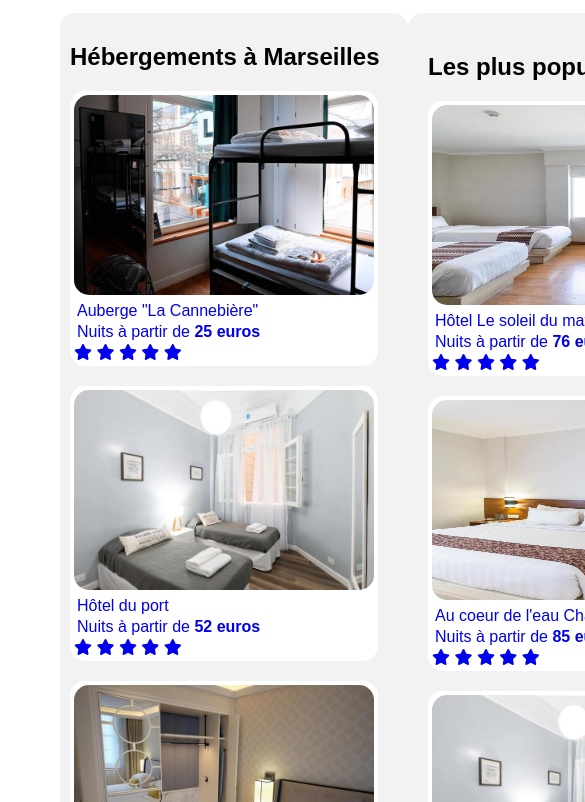
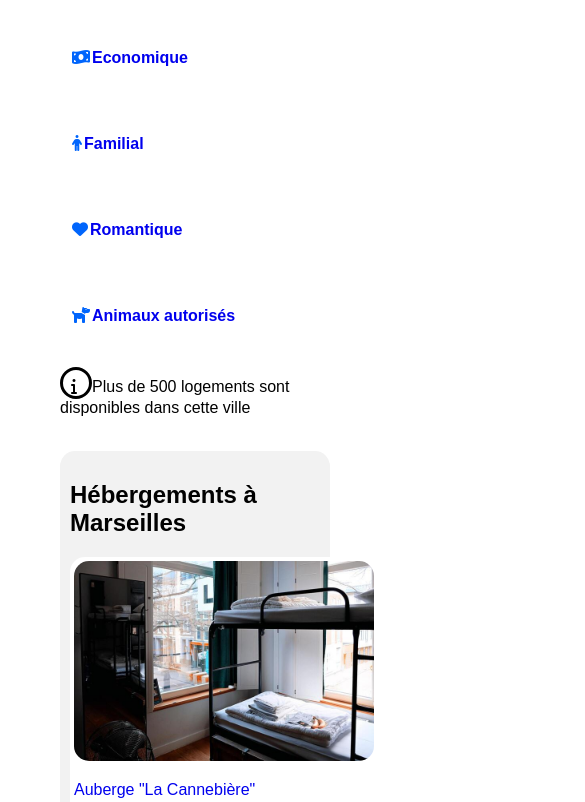
Before and after one commit to Syntaxerror2/Antoine_Fabre_OC, a plain HTML site: page Projet_02_Antoine_Fabre/index.html.html in a window 390 px wide. Shown: the part 554-1356 px from the top of the page, 585 px wide, since content can reach past the window. Drawn offline with Linux system fonts and the light colour scheme; a web font is replaced by a local one.

Commit message:
Add files via upload
Ajout fonction responsive

```diff
--- a/Projet_02_Antoine_Fabre/style.css
+++ b/Projet_02_Antoine_Fabre/style.css
@@ -1,10 +1,44 @@
 
-@media screen and (max-width: 992px) {
 
-}
-@media only screen and (max-width: 768px) {
+@media all and (max-width: 992px) {
     /* smartphone */
+    .container1 {
+        display: flex;
+        flex-direction: column;
+        flex-wrap: wrap;
+        margin: auto;
+
+
     }
+    .container3 {
+
+        flex-direction: column;
+    }
+    footer {
+        flex-direction: column;
+    }
+    #gigadiv {
+        flex-direction: column;
+    }
+    .filters {
+        flex-direction: column;
+    }
+    header {
+        flex-direction: column;
+    }
+    .linky {
+        font-size: 30px;
+
+    }
+
+
+
+
+    }
+
+
+
+@media only screen and (max-width: 768px) {}
 
 @font-face {
     font-family: 'Raleway';
@@ -24,6 +58,7 @@ header {
     display: flex;
     justify-content:space-between;
 }
+
 nav {
     display: flex;
 }
@@ -40,24 +75,41 @@ nav {
     font-weight: bold;
 }
 
-p {
-    margin: 3px;
-}
+
 
 .sfilter {
     font-weight: bold;
     margin-top: 30px;
     padding: 10px;
 
+
+}
+.sfilter:hover {
+    text-decoration: overline;
+
+}
+.filters {
+    display: flex;
+    justify-content: space-between;
+
 }
 
 
 
+a:link {
+    text-decoration: none;
 
+  }
 
 
 #note {
     margin-top: 300px;
+}
+
+#gigadiv {
+    display: flex;
+    justify-content: space-around;
+
 }
 
 .illustrations {
@@ -177,30 +229,6 @@ button {
 }
 
 
-
-
-#gigadiv {
-    display: flex;
-    justify-content: space-around;
-}
-
-
-
-
-
-.filters {
-    list-style: none;
-    display: flex;
-    justify-content: space-between;
-}
-
-
-
-a:link {
-    text-decoration: none;
-
-  }
-
 .linky:hover {
     color: #0065FC;
     text-decoration: overline;
```
